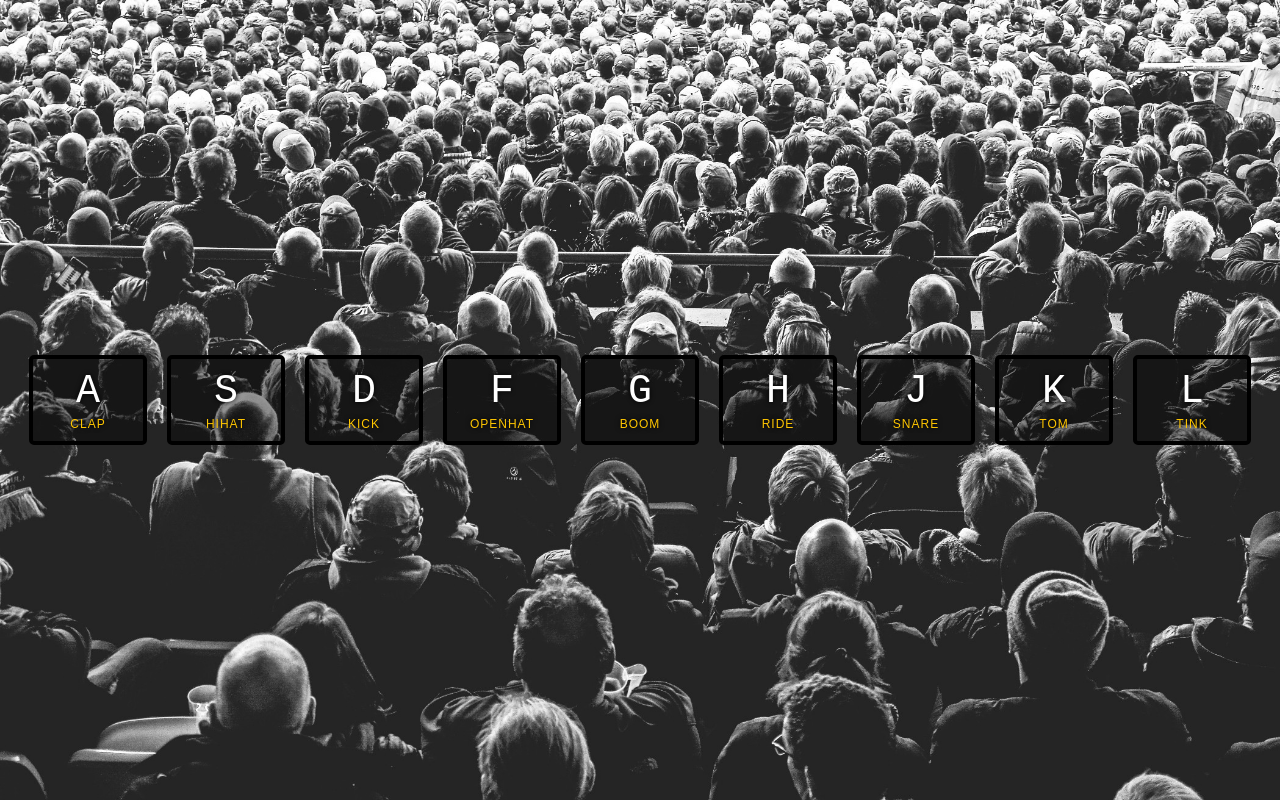
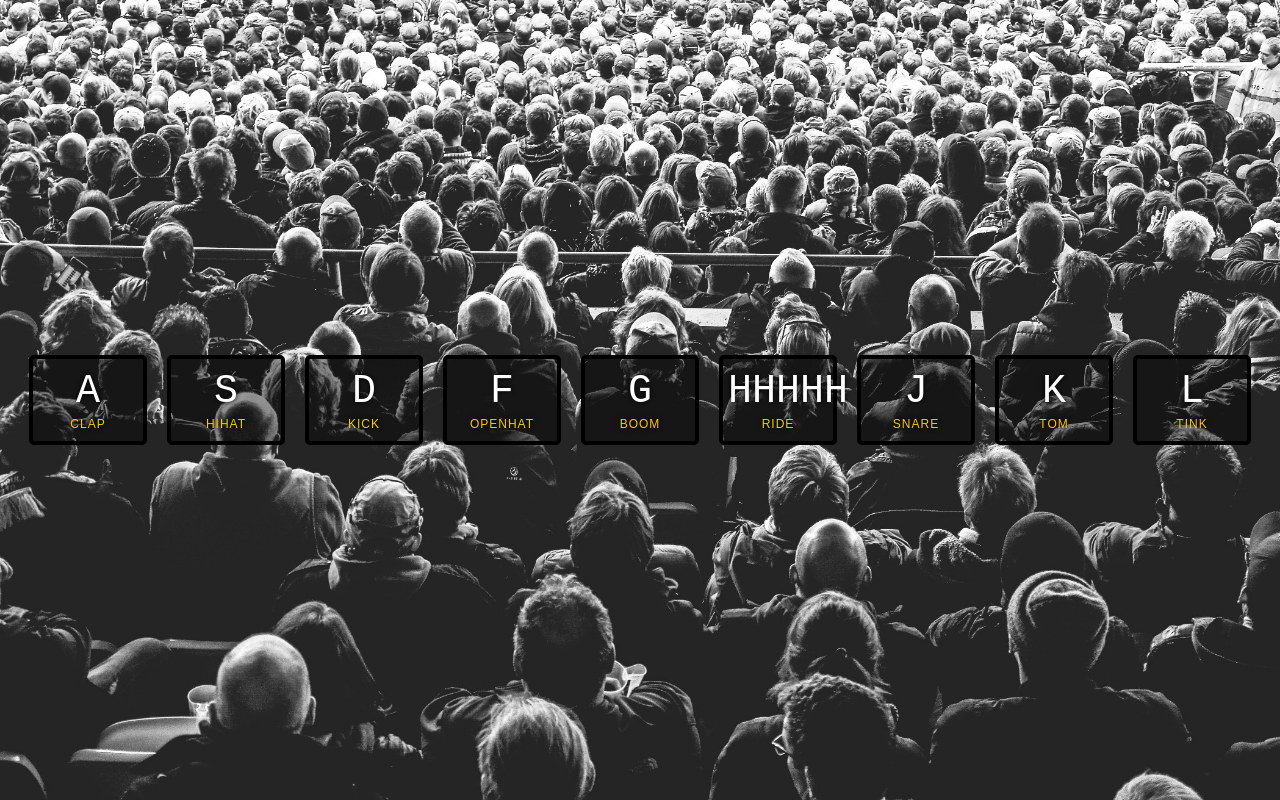
Before and after one commit to Sakou123/01-Javascript-Drum-Kit, a plain HTML site: page index.html in a window 1280 px wide. Drawn offline with Linux system fonts and the light colour scheme.

Commit message:
Update index.html

```diff
--- a/index.html
+++ b/index.html
@@ -30,7 +30,7 @@
       <span class="sound">boom</span>
     </div>
     <div data-key="72" class="key">
-      <kbd>H</kbd>
+      <kbd>HHHHH</kbd>
       <span class="sound">ride</span>
     </div>
     <div data-key="74" class="key">
```
